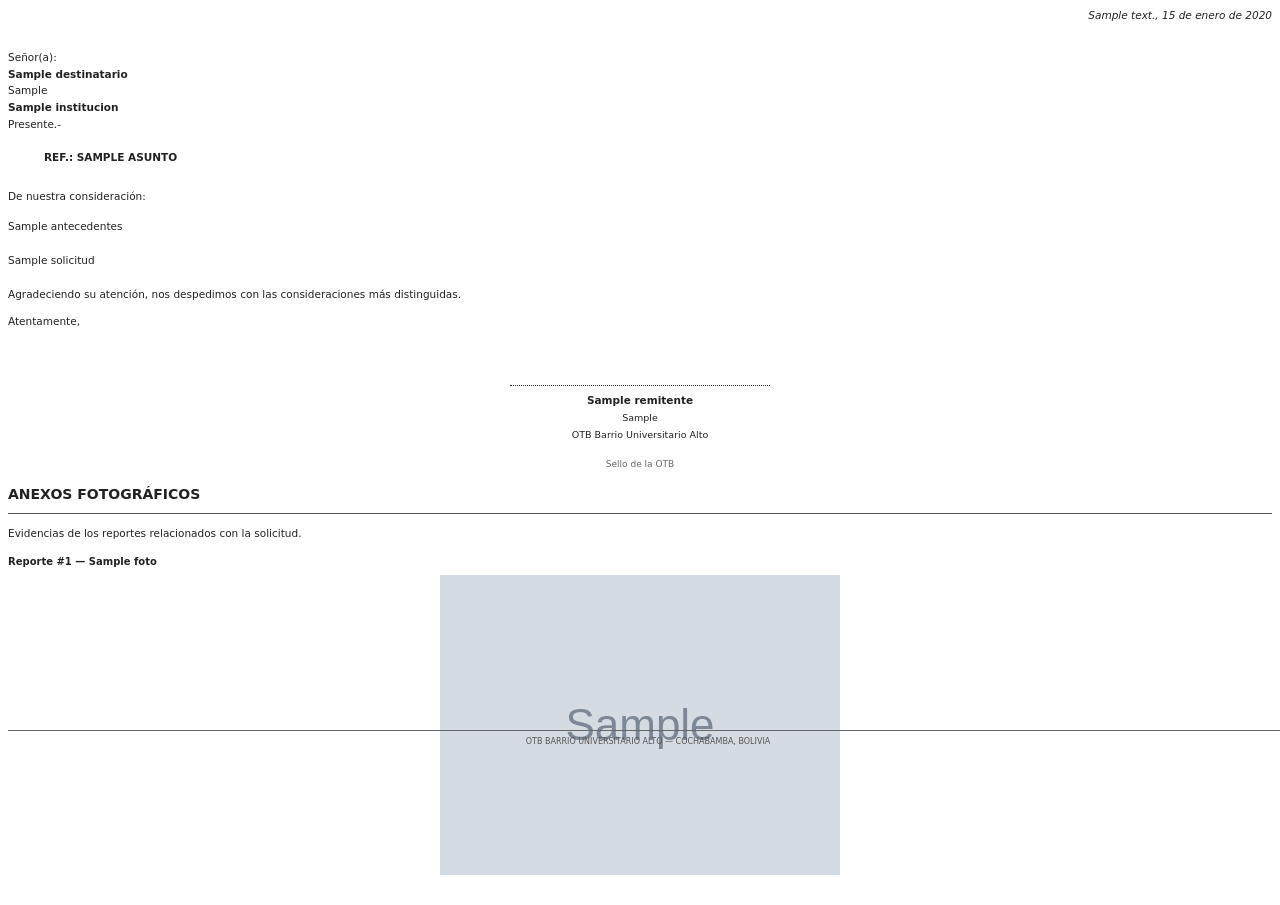
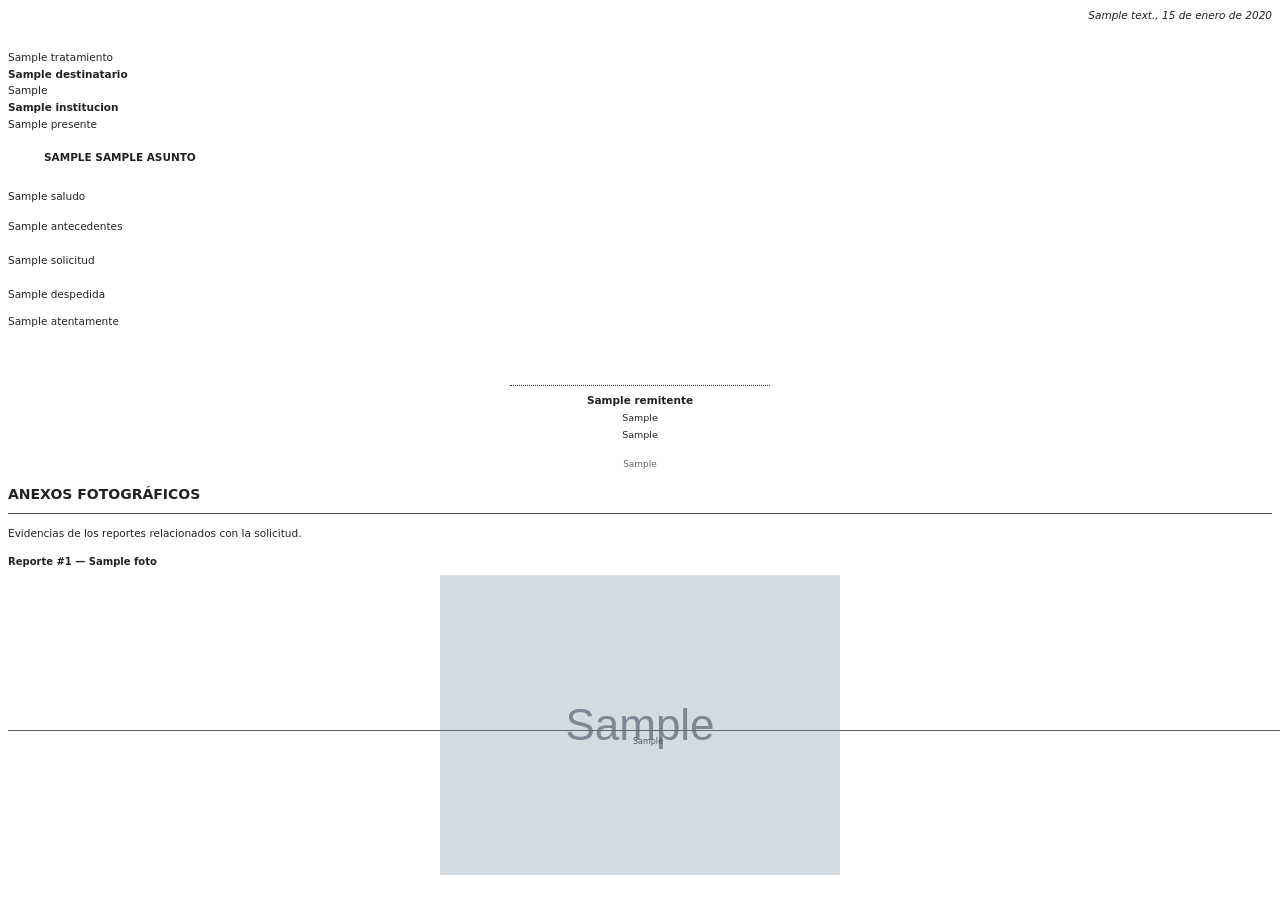
Before and after one commit to JFCXD/comunimap, a Laravel app: template GestionDeAlertas/resources/views/documentos/pdf.blade.php in a window 1280 px wide. Shown: the part 97-1002 px from the top of the page. Run offline with Laravel 12, Linux system fonts and the light colour scheme; the template is opened without the code that fills it: most values are stand-ins (such as "Sample title", 1, 10 or a date in 2020); grey boxes marked "Sample" are stand-in pictures.

Commit message:
feat(cartas): reflejar en PDF todos los textos editados en vista Word

```diff
--- a/GestionDeAlertas/resources/views/documentos/pdf.blade.php
+++ b/GestionDeAlertas/resources/views/documentos/pdf.blade.php
@@ -46,11 +46,11 @@ body { font-family: "DejaVu Sans", sans-serif; color:#222; font-size:10.5px; lin
                 @endif
             </td>
             <td class="membrete-texto">
-                <div class="otb">O.T.B. UNIVERSITARIO ALTO</div>
-                <div class="ciudad">RESOLUCIÓN PREFECTURAL N.º 201/96 DE FECHA 15/11/1996</div>
-                <div class="linea">RESOLUCIÓN MUNICIPAL N.º 196/96 DE FECHA 01/11/1996</div>
-                <div class="linea">REGISTRO D.S. 21060 — MUNICIPIO DE COCHABAMBA</div>
-                <div class="sublinea">DISTRITO N.º 7 · ZONA UNIVERSITARIO ALTO · COCHABAMBA — BOLIVIA</div>
+                <div class="otb">{{ $datos['membrete_titulo'] ?? 'O.T.B. UNIVERSITARIO ALTO' }}</div>
+                <div class="ciudad">{{ $datos['membrete_prefectural'] ?? 'RESOLUCIÓN PREFECTURAL N.º 201/96 DE FECHA 15/11/1996' }}</div>
+                <div class="linea">{{ $datos['membrete_municipal'] ?? 'RESOLUCIÓN MUNICIPAL N.º 196/96 DE FECHA 01/11/1996' }}</div>
+                <div class="linea">{{ $datos['membrete_registro'] ?? 'REGISTRO D.S. 21060 — MUNICIPIO DE COCHABAMBA' }}</div>
+                <div class="sublinea">{{ $datos['membrete_zona'] ?? 'DISTRITO N.º 7 · ZONA UNIVERSITARIO ALTO · COCHABAMBA — BOLIVIA' }}</div>
             </td>
             <td class="membrete-logo">
                 @if(!empty($emblemas['derecho']))
@@ -62,14 +62,14 @@ body { font-family: "DejaVu Sans", sans-serif; color:#222; font-size:10.5px; lin
 </div>
 <div class="fecha">{{ trim((string) ($datos['lugar_emision'] ?? '')) ?: 'Cochabamba' }}, {{ \Carbon\Carbon::parse($datos['fecha'])->locale('es')->translatedFormat('d \d\e F \d\e Y') }}</div>
 <div class="destinatario">
-    Señor(a):<br>
+    {{ $datos['tratamiento'] ?? 'Señor(a):' }}<br>
     <strong>{{ $datos['destinatario'] }}</strong><br>
     @if(!empty($datos['cargo_destinatario'])){{ $datos['cargo_destinatario'] }}<br>@endif
     <strong>{{ $datos['institucion'] }}</strong><br>
-    Presente.-
+    {{ $datos['presente'] ?? 'Presente.-' }}
 </div>
-<div class="ref">REF.: {{ $datos['asunto'] }}</div>
-<p class="saludo">De nuestra consideración:</p>
+<div class="ref">{{ $datos['referencia_etiqueta'] ?? 'REF.:' }} {{ $datos['asunto'] }}</div>
+<p class="saludo">{{ $datos['saludo'] ?? 'De nuestra consideración:' }}</p>
 @if(!empty($formatoCarta['antecedentes']))
 <div class="parrafo formateado">{!! $formatoCarta['antecedentes'] !!}</div>
 @else
@@ -80,16 +80,16 @@ body { font-family: "DejaVu Sans", sans-serif; color:#222; font-size:10.5px; lin
 @else
 <div class="parrafo">{{ $datos['solicitud'] }}</div>
 @endif
-<p class="cierre">Agradeciendo su atención, nos despedimos con las consideraciones más distinguidas.</p>
-<p>Atentamente,</p>
+<p class="cierre">{{ $datos['despedida'] ?? 'Agradeciendo su atención, nos despedimos con las consideraciones más distinguidas.' }}</p>
+<p>{{ $datos['atentamente'] ?? 'Atentamente,' }}</p>
 <div class="firma">
     <div class="raya"></div>
     <strong>{{ $datos['remitente'] }}</strong><br>
     @if(!empty($datos['cargo_remitente']))<span class="cargo">{{ $datos['cargo_remitente'] }}</span><br>@endif
-    <span class="cargo">OTB Barrio Universitario Alto</span>
-    <div class="sello">Sello de la OTB</div>
+    <span class="cargo">{{ $datos['firma_otb'] ?? 'OTB Barrio Universitario Alto' }}</span>
+    <div class="sello">{{ $datos['sello_etiqueta'] ?? 'Sello de la OTB' }}</div>
 </div>
-<div class="pie">OTB BARRIO UNIVERSITARIO ALTO — COCHABAMBA, BOLIVIA</div>
+<div class="pie">{{ $datos['pie_carta'] ?? 'OTB BARRIO UNIVERSITARIO ALTO — COCHABAMBA, BOLIVIA' }}</div>
 @if(count($fotos) > 0)
 <div class="anexo">
     <h2>ANEXOS FOTOGRÁFICOS</h2>
```
